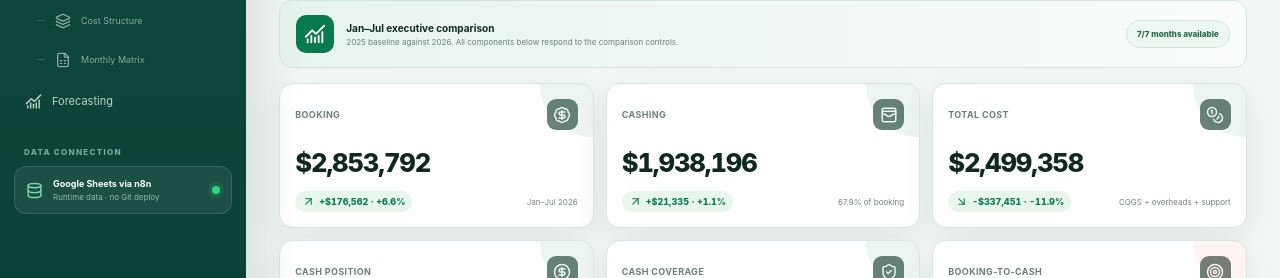
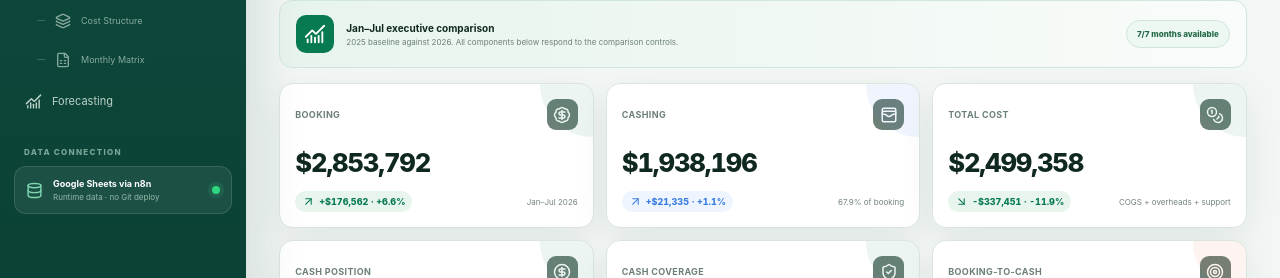
Before and after one commit to amohamed-alt/P-L, a React (Vite) app: page / in a window 1280 px wide. Shown: the part 268-546 px from the top of the page. Built offline with nearby package versions, Linux system fonts and the light colour scheme.

Commit message:
Restore neutral KPI variance band

```diff
--- a/src/ActualDashboard.jsx
+++ b/src/ActualDashboard.jsx
@@ -32,12 +32,7 @@ export function ActualDashboard({ data, filters, snapshot, monthlyRows, setFilte
           const change = variance(current, prior);
           const direction = change.absolute > 0 ? 'up' : change.absolute < 0 ? 'down' : 'flat';
           const includePercent = ['booking', 'cashing', 'totalCost'].includes(metric.key);
-          const strictCommercialTone = ['booking', 'cashing'].includes(metric.key)
-            ? (current > prior ? 'positive' : current < prior ? 'negative' : 'neutral')
-            : metric.key === 'totalCost'
-              ? (current < prior ? 'positive' : current > prior ? 'negative' : 'neutral')
-              : null;
-          const tone = strictCommercialTone || statusFor(statusMetric, current, prior);
+          const tone = statusFor(statusMetric, current, prior);
           const exactMoneyDelta = `${change.absolute >= 0 ? '+' : ''}${fullMoney(change.absolute, currency)}`;
           const percentDelta = change.percent === null ? null : `${change.percent >= 0 ? '+' : ''}${(change.percent * 100).toFixed(1)}%`;
           const delta = metric.key === 'ratio'
```
